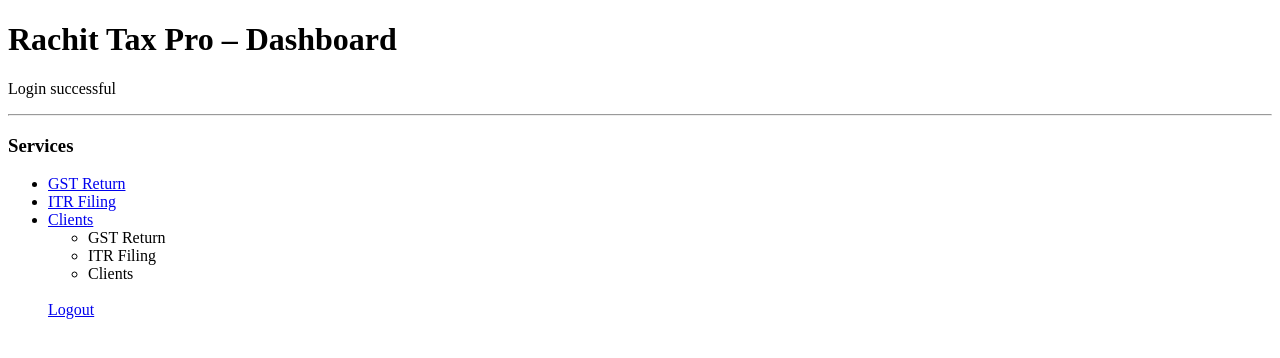
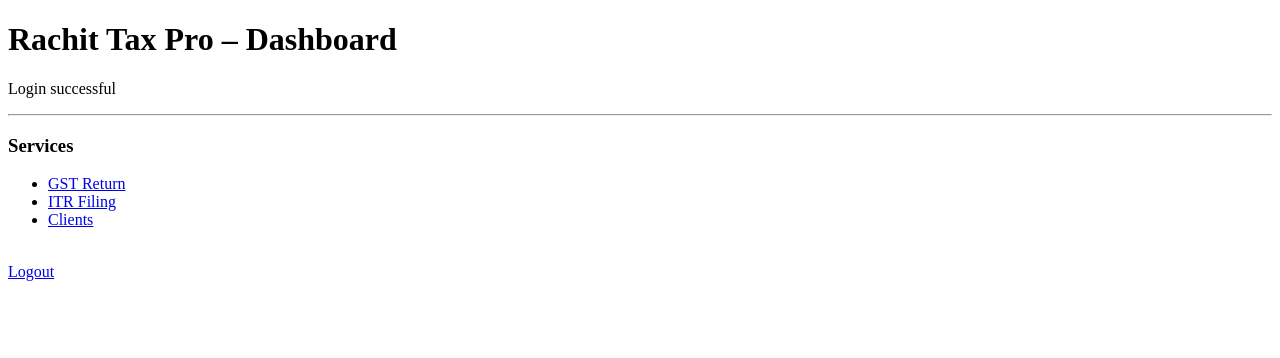
Before and after one commit to sun48313-blip/sun48313-blip-rachit-tax-proR, a FastAPI app: template templates/home.html in a window 1280 px wide. Shown: the top 358 px of the page. Run offline with FastAPI, Linux system fonts and the light colour scheme; the template is opened without the code that fills it, so the values that code supplies are empty.

Commit message:
Update home.html

```diff
--- a/templates/home.html
+++ b/templates/home.html
@@ -13,22 +13,17 @@
 
 <hr>
 
-<h3>Services</h3>
+ <h3>Services</h3>
+
 <ul>
     <li><a href="/gst">GST Return</a></li>
     <li><a href="/itr">ITR Filing</a></li>
     <li><a href="/clients">Clients</a></li>
-
-
-<ul>
-    <li>GST Return</li>
-    <li>ITR Filing</li>
-    <li>Clients</li>
 </ul>
 
 <br>
+<a href="/">Logout</a>
 
-<a href="/">Logout</a>
 
 </body>
 </html>
```
